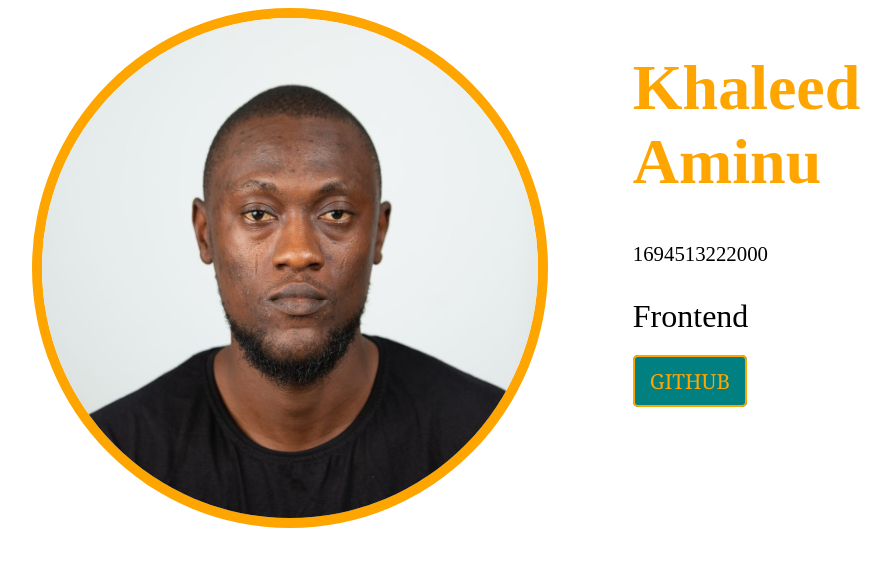
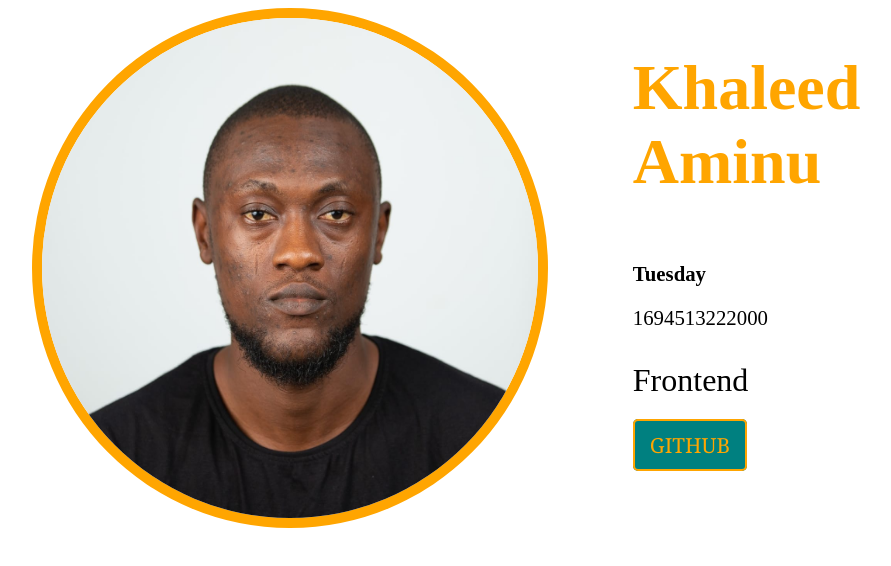
Before and after one commit to abkalkaled/HNGx, a plain HTML site: page index.html in a window 1280 px wide. Shown: the whole page, without its empty margins (102-993 px from the left). Drawn offline with Linux system fonts and the light colour scheme.

Commit message:
day of the week fixed

```diff
--- a/index.html
+++ b/index.html
@@ -8,7 +8,7 @@
     <meta name="author" content="Khaled" />
     <meta http-equiv="refresh" content="5" />
     <link href="style.css" rel="stylesheet" type="text/css" />
-    <script src="script.js"></script>
+    <script src="script.js" type="text/javascript"></script>
     <title>HNG task1</title>
   </head>
   <body>
--- a/script.js
+++ b/script.js
@@ -1,5 +1,6 @@
+// Day of the week
 function displayCurrentDayOfTheWeek() {
-  var daysOfTheWeek = [
+  const daysOfTheWeek = [
     "Sunday",
     "Monday",
     "Tuesday",
@@ -8,11 +9,15 @@ function displayCurrentDayOfTheWeek() {
     "Friday",
     "Saturday",
   ];
-  var currentDate = new Date();
-  var dayOfTheWeek = daysOfTheWeek[currentDate.getDay()];
-  document.querySelector("[data-testid='currentDayOfTheWeek']").textContent =
-    "" + dayOfTheWeek;
+  const currentDate = new Date();
+  const dayOfTheWeek = daysOfTheWeek[currentDate.getUTCDay()];
+  document.querySelector("[data-testid='currentDayOfTheWeek']").innerHTML =
+    dayOfTheWeek;
 }
+
+setInterval(displayCurrentDayOfTheWeek);
+
+/**Time of the day */
 
 function displayUTCTime() {
   const now = new Date();
--- a/style.css
+++ b/style.css
@@ -30,6 +30,12 @@ h1 {
   font-size: 1.3em;
 }
 
+#day {
+  font-size: 1.3em;
+  padding: 20px 0px;
+  font-weight: bolder;
+}
+
 #track {
   font-size: 2em;
 }
```
